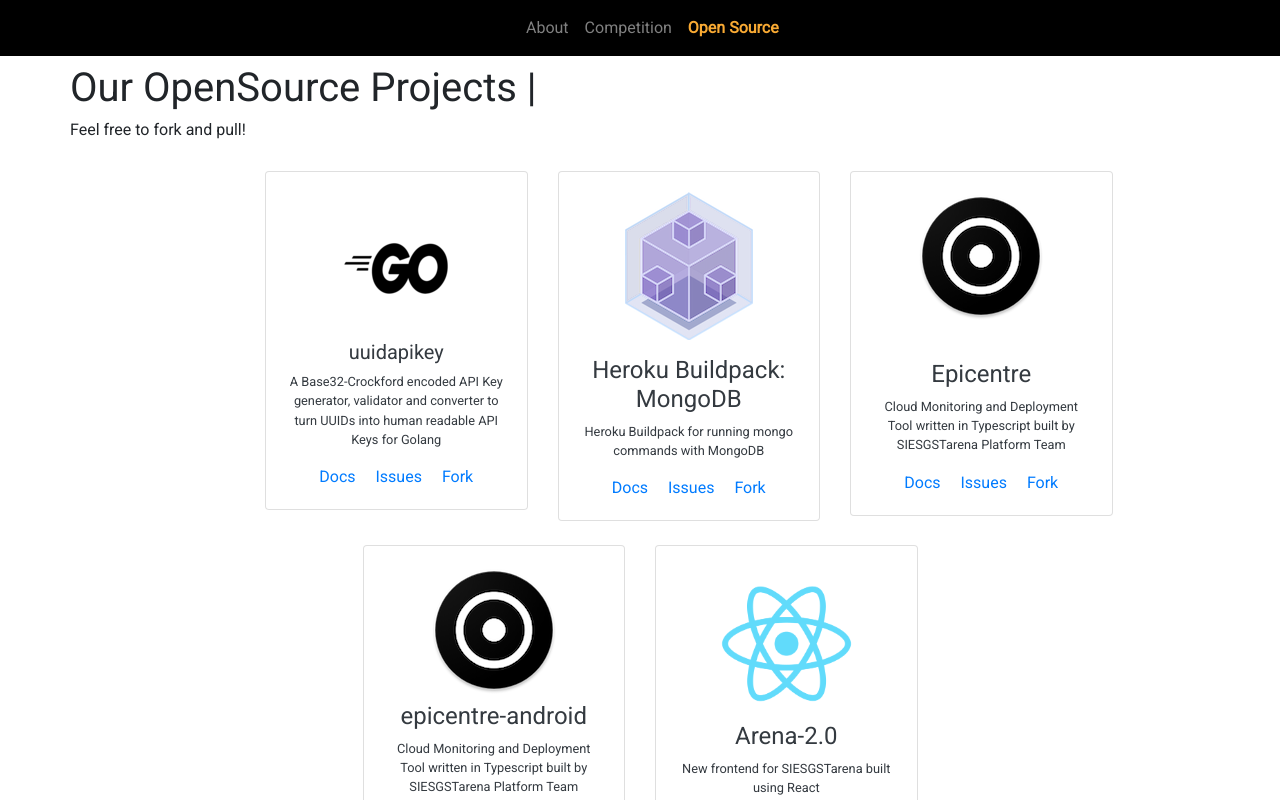
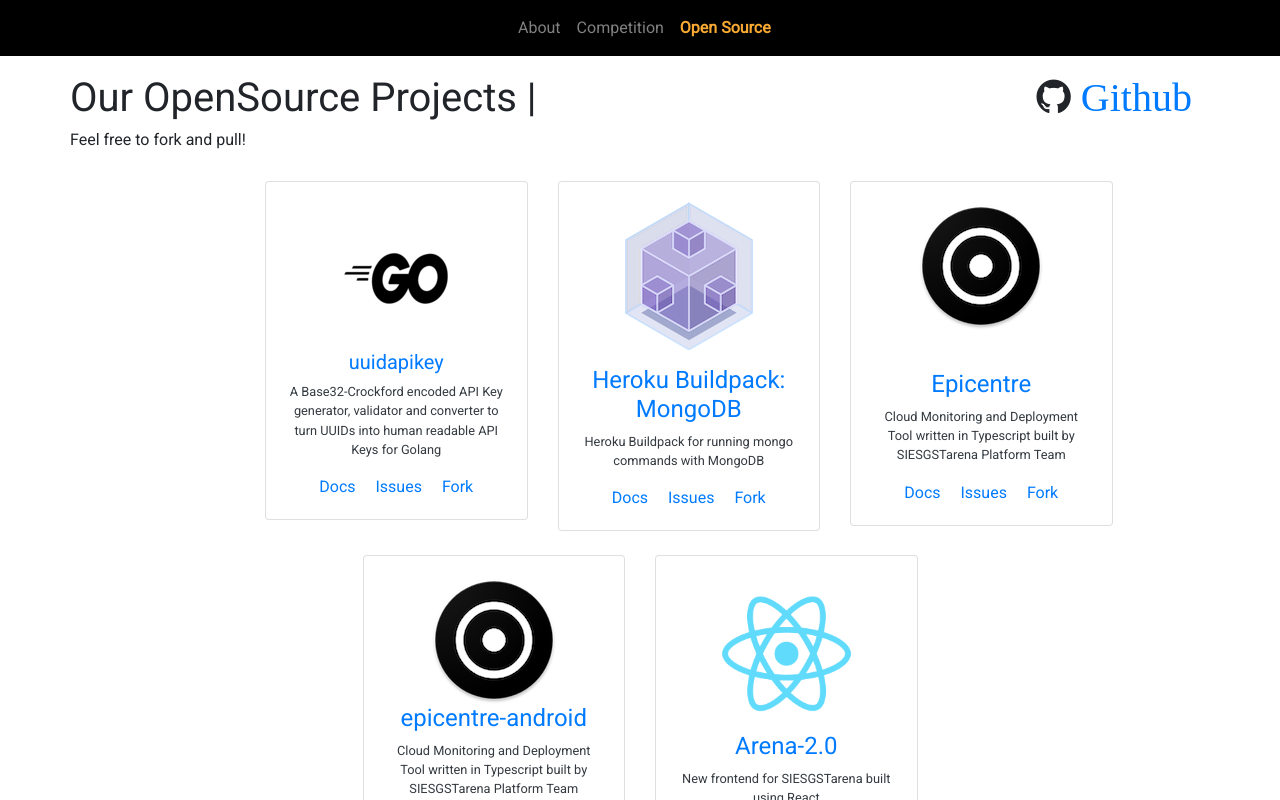
Before and after one commit to Nekros1712/SIESGSTarena, a plain HTML site: page openSource.html in a window 1280 px wide. Drawn offline with nearby package versions, Linux system fonts and the light colour scheme; a web font is replaced by a local one.

Commit message:
changes to OpenSource

```diff
--- a/openSource.html
+++ b/openSource.html
@@ -1,30 +1,44 @@
 <!DOCTYPE html>
-<html>
+<html lang="en">
 <head>
     <meta charset="UTF-8">
-  <meta name="viewport" content="width=device-width,initial-scale=1">
-    <title>title</title>
-    <link rel="stylesheet" href="https://maxcdn.bootstrapcdn.com/bootstrap/4.0.0/css/bootstrap.min.css" integrity="sha384-Gn5384xqQ1aoWXA+058RXPxPg6fy4IWvTNh0E263XmFcJlSAwiGgFAW/dAiS6JXm" crossorigin="anonymous">
-    <script src="https://code.jquery.com/jquery-3.1.1.slim.min.js" integrity="sha384-A7FZj7v+d/sdmMqp/nOQwliLvUsJfDHW+k9Omg/a/EheAdgtzNs3hpfag6Ed950n" crossorigin="anonymous"></script>
-    <script src="https://maxcdn.bootstrapcdn.com/bootstrap/4.0.0/js/bootstrap.min.js" integrity="sha384-JZR6Spejh4U02d8jOt6vLEHfe/JQGiRRSQQxSfFWpi1MquVdAyjUar5+76PVCmYl" crossorigin="anonymous"></script>
-    <link rel="stylesheet" href="https://cdnjs.cloudflare.com/ajax/libs/font-awesome/4.7.0/css/font-awesome.min.css">
-    <script src="https://kit.fontawesome.com/2c7fc28a2f.js"></script>
+    <meta name="viewport" content="width=device-width, initial-scale=1.0">
+    <title>SIESGSTarena</title>
+    <link rel="stylesheet" href="https://stackpath.bootstrapcdn.com/bootstrap/4.5.0/css/bootstrap.min.css"
+        integrity="sha384-9aIt2nRpC12Uk9gS9baDl411NQApFmC26EwAOH8WgZl5MYYxFfc+NcPb1dKGj7Sk" crossorigin="anonymous">
+    <link rel="stylesheet" href="https://stackpath.bootstrapcdn.com/font-awesome/4.7.0/css/font-awesome.min.css">
     <link rel="stylesheet" href="https://unpkg.com/aos@next/dist/aos.css" />
-    <link rel="stylesheet" type="text/css" href="./openSource.css">
     <style>
         @media screen and (min-width: 1200px) {
             .pos {
-                padding-left: 433px;
+                padding-left: 425px;
             }
         }
+
         @media screen and (min-width: 1000px) and (max-width: 1199px) {
             .pos {
                 padding-left: 310px;
             }
         }
     </style>
+    <style>
+        @import url('https://fonts.googleapis.com/css?family=Roboto&display=swap');
+        @import url('https://fonts.googleapis.com/css?family=Recursive&display=swap');
+
+        html,
+        body {
+          height: 100%;
+          width: 100%;
+          font-family: 'Roboto', sans-serif;
+          overflow-x: hidden;
+        }
+
+        p {
+          font-size: 0.8rem;
+        }
+      </style>
 </head>
-  <body style="padding-top: 40px;">
+<body>
     <nav class="navbar navbar-dark navbar-expand-sm fixed-top" style="background-color: black;">
         <div class="container">
             <button class="navbar-toggler" type="button" data-toggle="collapse" data-target="#Navbar">
@@ -33,18 +47,22 @@
             <div class="collapse navbar-collapse pos" id="Navbar">
                 <ul class="navbar-nav mr-auto">
                     <li class="nav-item"><a class="nav-link" href="./about.html"><span
-                              >About</span></a></li>
-                  <li class="nav-item"><a class="nav-link" href="./competition.html"><span>
-                              Competition</span></a></li>
+                                class="">About</span></a></li>
+                    <li class="nav-item"><a class="nav-link" href="./competition.html"><span
+                                class="">Competition</span></a></li>
                     <li class="nav-item active"><a class="nav-link" href="#"><span
-                    style="color: #F9AA33;"><b>Open Source</b></span></a></li>
+                                class="" style="color: #F9AA33;"><b>Open Source</b></span></a></li>
                 </ul>
             </div>
         </div>
     </nav>
-    <div class="container my-4">
+
+    <div class="container my-4" style="padding-top: 50px;">
       <div class="row">
         <h1>Our OpenSource Projects |</h1>
+        <h1><i class="fa fa-github" aria-hidden="true" style="position: relative; left: 500px;">
+          <a href="https://github.com/siesgstarena" style="text-decoration:none">Github</a>
+        </i></h1>
       </div>
       <div class="row">
         <h6>Feel free to fork and pull!</h6>
@@ -54,9 +72,11 @@
         <div class="col col-xs-12 col-sm-12 col-md-12 col-lg-3 offset-lg-2">
             <div class="card">
                 <div class="card-body text-dark">
+                  <a href="https://github.com/siesgstarena/uuidapikey" style="text-decoration:none">
                     <img src="./img/go.png" class="img-fluid">
                     <h5>uuidapikey</h5>
                     <p class="text-dark">A Base32-Crockford encoded API Key generator, validator and converter to turn UUIDs into human readable API Keys for Golang</p>
+                  </a>
                   <div class="row">
                     <div class="col-lg-12">
                       <a href="https://github.com/siesgstarena/uuidapikey/blob/master/README.md" target="_blank" class="mr-3">Docs</a>
@@ -70,9 +90,11 @@
         <div class="col col-sm-12 col-md-12 col-lg-3">
           <div class="card">
               <div class="card-body text-dark">
+                <a href="https://github.com/siesgstarena/heroku-buildpack-mongo" style="text-decoration:none">
                   <img src="./img/heroku.png" class="img-fluid">
                   <h4 class="mt-3">Heroku Buildpack: MongoDB</h4>
                   <p class="text-dark">Heroku Buildpack for running mongo commands with MongoDB</p>
+                </a>
                 <div class="row">
                   <div class="col-lg-12">
                     <a href="https://github.com/siesgstarena/heroku-buildpack-mongo/blob/master/README.md" target="_blank" class="mr-3">Docs</a>
@@ -86,9 +108,11 @@
       <div class="col col-sm-12 col-md-12 col-lg-3">
         <div class="card">
             <div class="card-body text-dark">
+              <a href="https://github.com/siesgstarena/epicentre" style="text-decoration:none">
                 <img src="./img/epicenter.png" class="img-fluid mb-4">
                 <h4 class="mt-3">Epicentre</h4>
                 <p class="text-dark">Cloud Monitoring and Deployment Tool written in Typescript built by SIESGSTarena Platform Team</p>
+              </a>
               <div class="row">
                 <div class="col-lg-12">
                   <a href="https://github.com/siesgstarena/epicentre/blob/master/README.md" target="_blank" class="mr-3">Docs</a>
@@ -104,9 +128,11 @@
       <div class="col col-sm-6 col-md-4 col-lg-3 offset-lg-3">
         <div class="card">
             <div class="card-body text-dark">
+              <a href="https://github.com/siesgstarena/epicentre-android" style="text-decoration:none">
                 <img src="./img/epicenter.png" class="img-fluid">
-                <h4 class="mt-2">epicentre-android</h4>
+                <h4 claxss="mt-2">epicentre-android</h4>
                 <p class="text-dark">Cloud Monitoring and Deployment Tool written in Typescript built by SIESGSTarena Platform Team</p>
+              </a>
               <div class="row">
                 <div class="col-lg-12">
                   <a href="https://github.com/siesgstarena/epicentre-android/blob/master/README.md" target="_blank" class="mr-3">Docs</a>
@@ -120,9 +146,11 @@
       <div class="col col-sm-6 col-md-4 col-lg-3">
         <div class="card">
             <div class="card-body text-dark">
+              <a href="https://github.com/siesgstarena/Arena-2.0" style="text-decoration:none">
                 <img src="./img/react.png" class="img-fluid">
                 <h4>Arena-2.0</h4>
                 <p class="text-dark">New frontend for SIESGSTarena built using React</p>
+              </a>
               <div class="row">
                 <div class="col-lg-12">
                   <a href="https://github.com/siesgstarena/Arena-2.0/blob/master/README.md" target="_blank" class="mr-3">Docs</a>
@@ -135,9 +163,5 @@
       </div>
     </div>
   </div>
-    <script src="https://unpkg.com/aos@next/dist/aos.js"></script>
-    <script>
-      AOS.init();
-    </script>
 </body>
 </html>
```
Also changed, not shown: competition.html (+3 -3 lines). Lines whose indentation alone changed are shown as unchanged.
